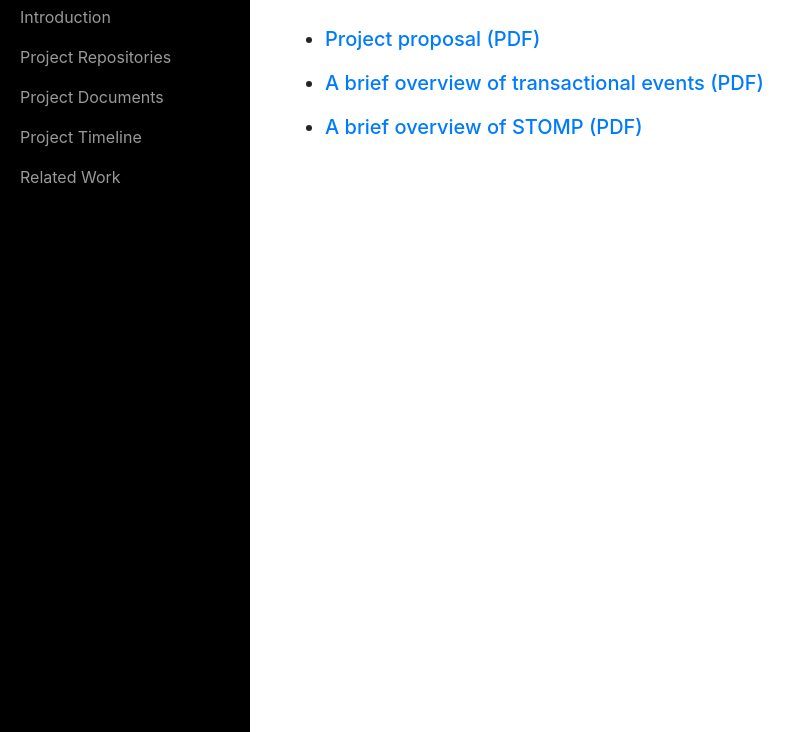
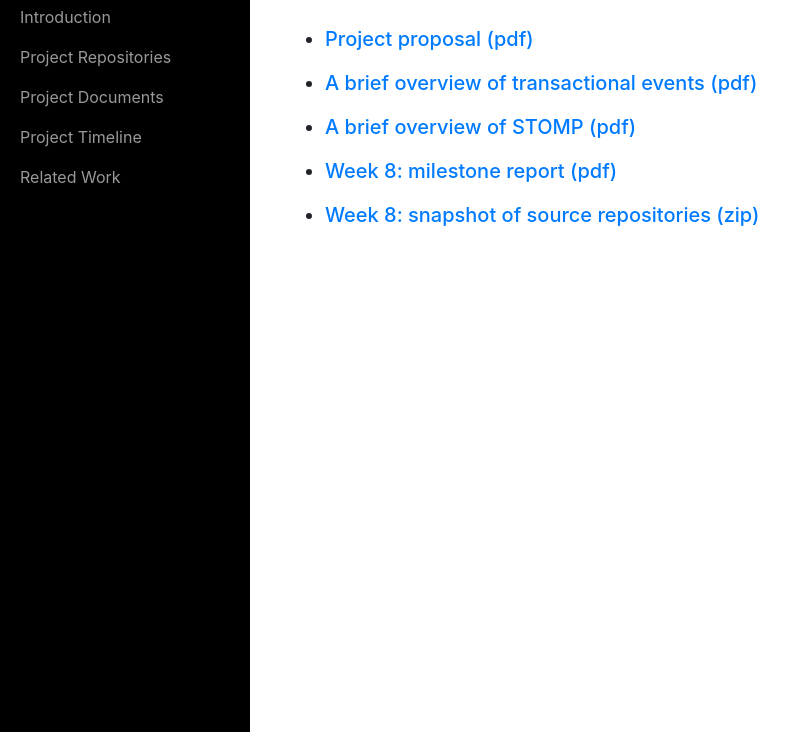
Before and after one commit to wickstopher/ms-project, a website: page docs.html in a window 1280 px wide. Shown: the part 68-800 px from the top of the page, without its empty margins (0-804 px from the left). Drawn offline with Linux system fonts and the light colour scheme.

Commit message:
Add week 8 milestone documents and links.

```diff
--- a/docs.html
+++ b/docs.html
@@ -51,11 +51,15 @@
                 <br>
                 <h5>
                     <ul>
-                        <li><a href="docs/wicks_project_proposal.pdf">Project proposal (PDF)</a></li>
+                        <li><a href="docs/wicks_project_proposal.pdf">Project proposal (pdf)</a></li>
                         <br>
-	                    <li><a href="docs/wicks_te_overview.pdf">A brief overview of transactional events (PDF)</a></li>
+	                    <li><a href="docs/wicks_te_overview.pdf">A brief overview of transactional events (pdf)</a></li>
                         <br>
-	                    <li><a href="docs/wicks_stomp_overview.pdf">A brief overview of STOMP (PDF)</a></li>
+	                    <li><a href="docs/wicks_stomp_overview.pdf">A brief overview of STOMP (pdf)</a></li>
+                        <br>
+                        <li><a href="docs/wicks_week8.pdf">Week 8: milestone report (pdf)</a></li>
+                        <br>
+                        <li><a href="docs/wicks-project-milestone2.zip">Week 8: snapshot of source repositories (zip)</a></li>
                         <br>
                     </ul>
                 </h5>
```
Also changed, not shown: 2 other files.
